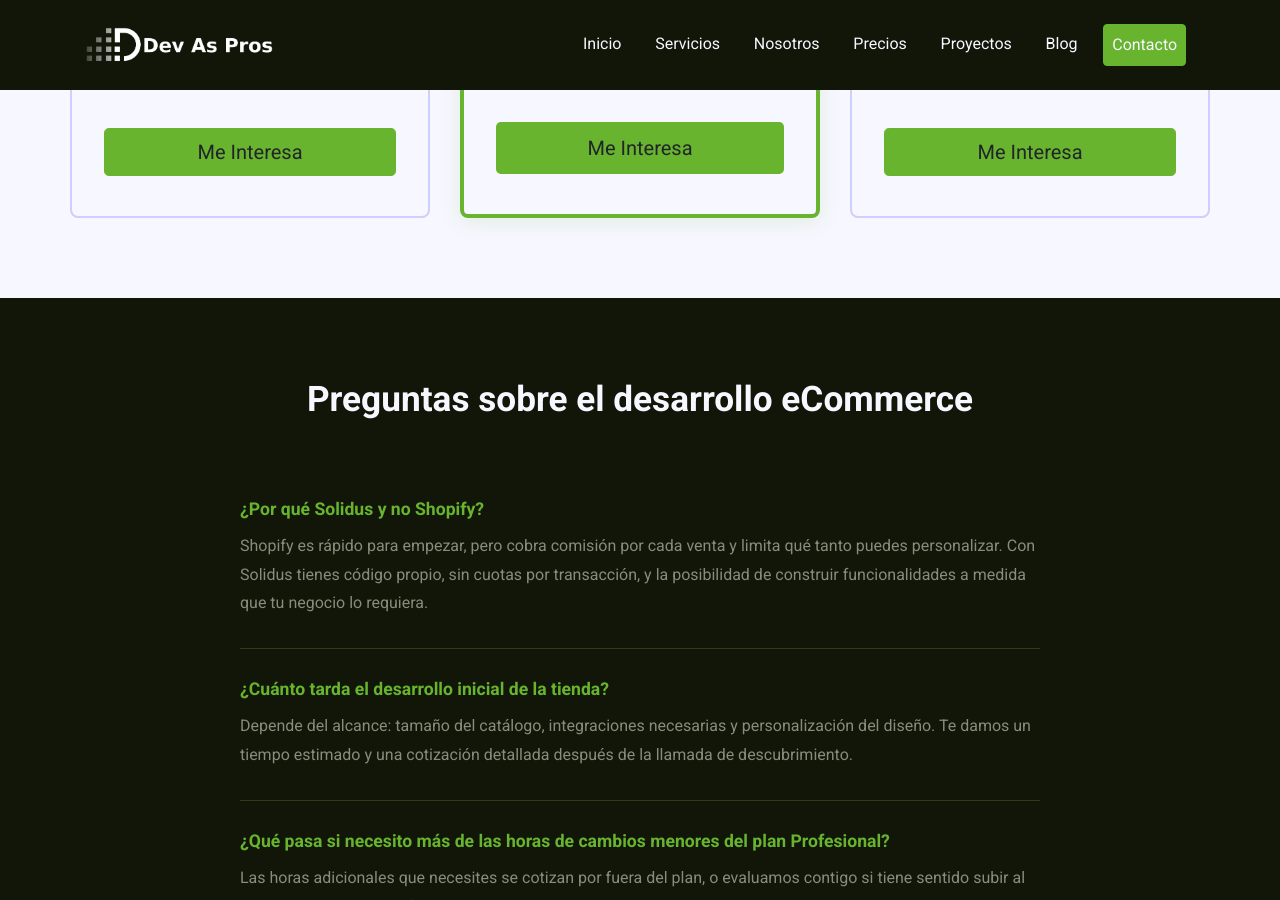
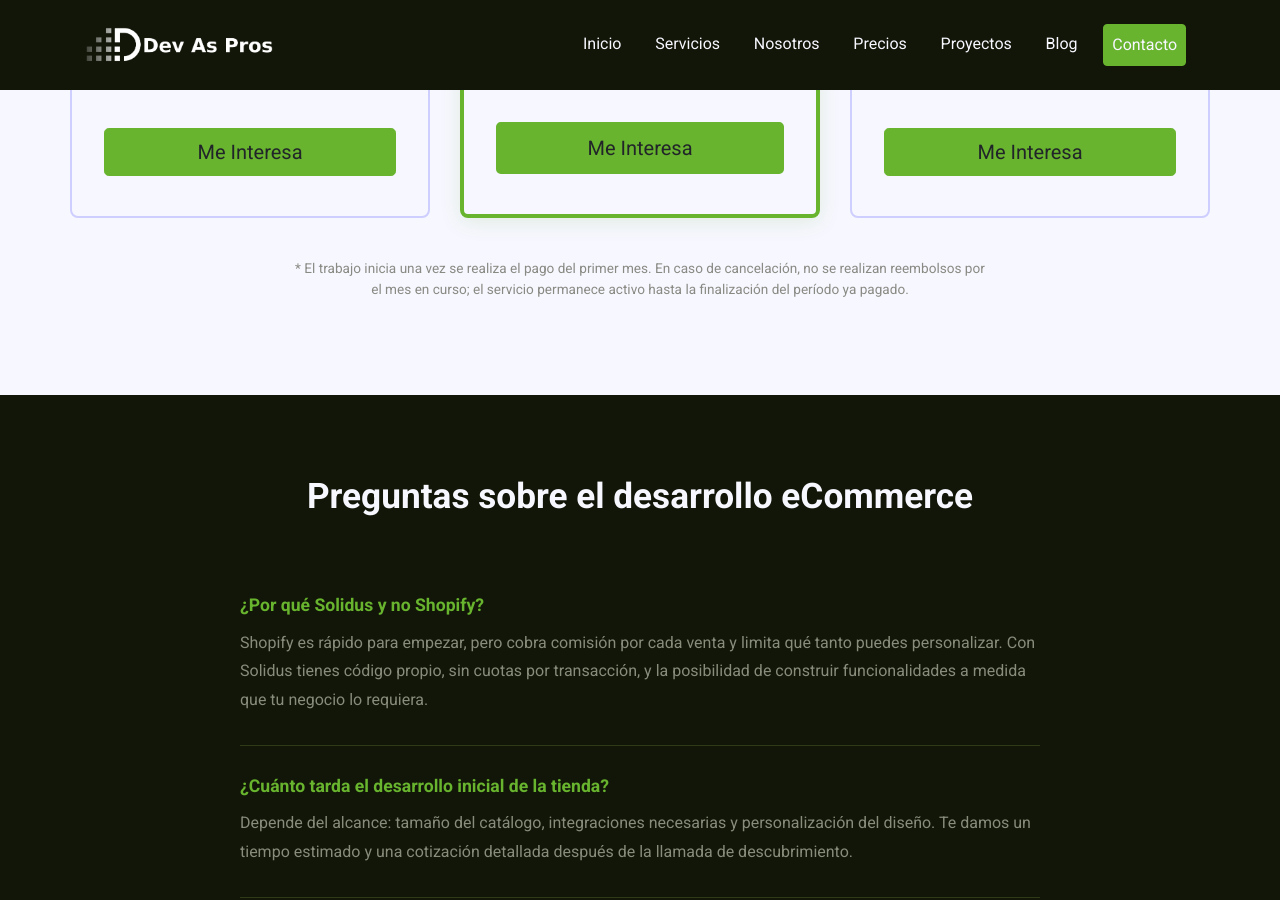
Before and after one commit to devaspros/website, a Jekyll site: the page built from desarrollo-ecommerce.html, in a window 1280 px wide and 900 px high, scrolled down 3718 px. Built offline with Jekyll 4.4.1, drawn with Linux system fonts in a browser that asks for light colours; comment, search, counter and statistics services are not loaded.

Commit message:
aclaracion sobre pagos

```diff
--- a/desarrollo-ecommerce.html
+++ b/desarrollo-ecommerce.html
@@ -236,6 +236,10 @@
       </div>
 
     </div>
+
+    <p class="planes-nota text-center">
+      * El trabajo inicia una vez se realiza el pago del primer mes. En caso de cancelación, no se realizan reembolsos por el mes en curso; el servicio permanece activo hasta la finalización del período ya pagado.
+    </p>
   </div>
 </section>
 
```
